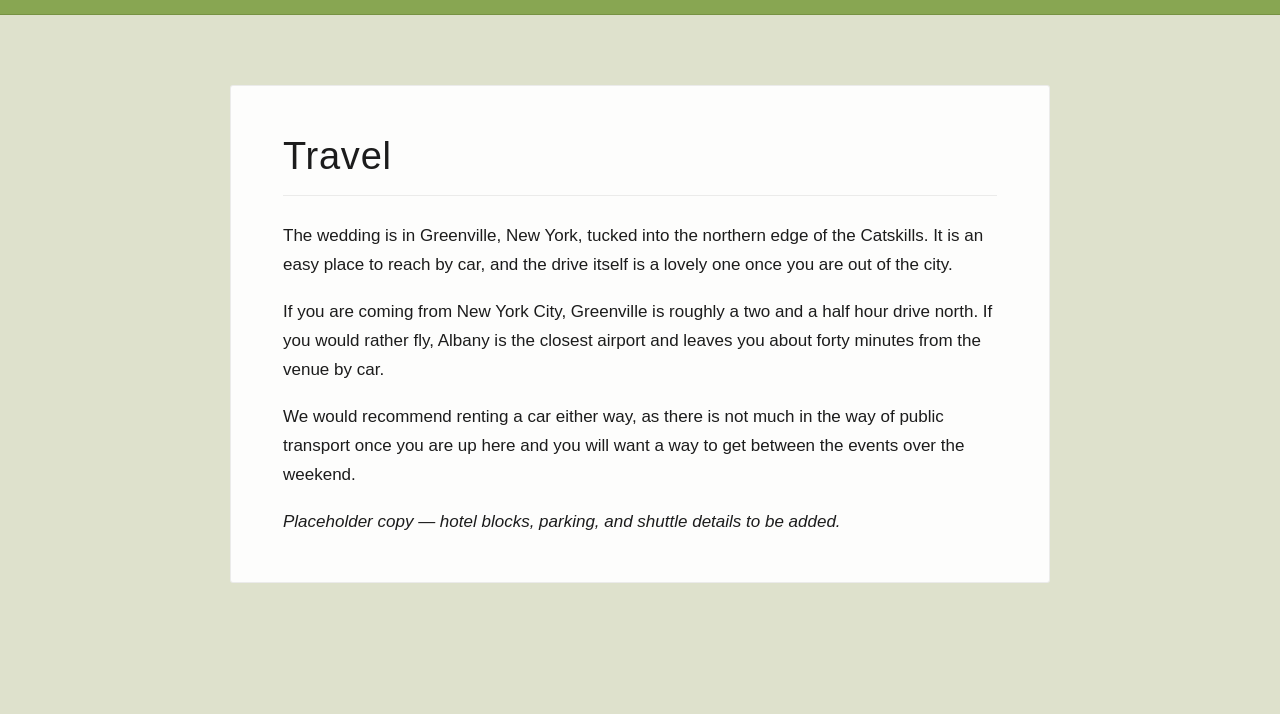
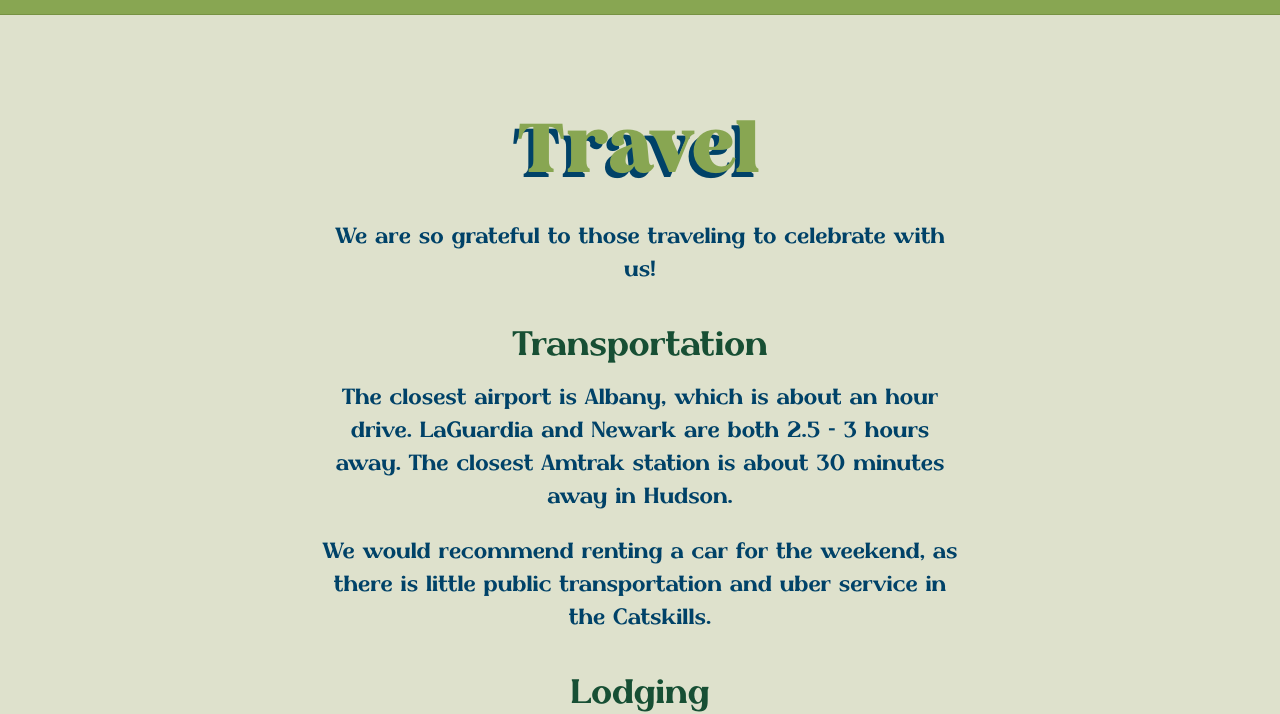
Before and after one commit to willkutler/willkutler.github.io, a website: page travel.html in a window 1280 px wide. Shown: the part 94-808 px from the top of the page. Drawn offline with Linux system fonts and the light colour scheme.

Commit message:
travel reformat

```diff
--- a/sass/partials/_layout.scss
+++ b/sass/partials/_layout.scss
@@ -164,3 +164,39 @@ Placeholder pages
 .placeholder-note {
   color: $txt-muted;
 }
+
+/* ==========================================================================
+Info pages (travel)
+========================================================================== */
+
+.info-page {
+  text-align: center;
+  padding: 20px 0;
+}
+
+.info-page-title {
+  font-size: $font-size-info-title;
+  margin-bottom: 36px;
+}
+
+.info-heading,
+.info-text {
+  font-family: $info-font;
+  font-weight: $normal;
+  text-align: center;
+}
+
+.info-heading {
+  margin: 40px 0 14px;
+  font-size: $font-size-info-heading;
+  line-height: 1.2;
+  color: $info-heading-color;
+}
+
+.info-text {
+  margin: 0 auto 22px;
+  max-width: 640px;
+  font-size: $font-size-info-text;
+  line-height: 1.5;
+  color: $home-text;
+}
--- a/sass/partials/_queries.scss
+++ b/sass/partials/_queries.scss
@@ -100,6 +100,18 @@ plain CSS, so this works exactly the same on GitHub Pages as anywhere else.
     font-size: $responsive-venue;
   }
 
+  .info-page-title {
+    font-size: $responsive-info-title;
+  }
+
+  .info-heading {
+    font-size: $responsive-info-heading;
+  }
+
+  .info-text {
+    font-size: $responsive-info-text;
+  }
+
   .page-section {
     padding: 40px 0 60px;
   }
@@ -110,6 +122,10 @@ plain CSS, so this works exactly the same on GitHub Pages as anywhere else.
     font-size: 40px;
   }
 
+  .info-page-title {
+    font-size: 30px;
+  }
+
   .home-date {
     font-size: 20px;
   }
--- a/sass/partials/_variables.scss
+++ b/sass/partials/_variables.scss
@@ -21,6 +21,8 @@ $panel-border: rgba(0, 0, 0, 0.07);
 $home-text: #004268; // date / venue lines under the home title
 
 $title-color: #88a652; // home title face
+
+$info-heading-color: #174f34;
 
 $accent: #6a8f7b; // sage green, used for links/hover
 $accent-dark: #4f6e5d;
@@ -48,6 +50,9 @@ $bold: 700;
 $font-size-display: 92px; // "Maya and Will" on the home page
 $font-size-date: $font-size-display * 0.5; // 50% of the title
 $font-size-venue: $font-size-display * 0.3; // 30% of the title
+$font-size-info-title: $font-size-display * 0.75;
+$font-size-info-heading: 34px;
+$font-size-info-text: 22px;
 $font-size-h1: 38px;
 $font-size-h2: 26px;
 $font-size-h3: 19px;
@@ -59,6 +64,9 @@ $nav-font-size: 14px;
 $responsive-display: 52px;
 $responsive-date: $responsive-display * 0.5;
 $responsive-venue: $responsive-display * 0.3;
+$responsive-info-title: $responsive-display * 0.75;
+$responsive-info-heading: 26px;
+$responsive-info-text: 18px;
 $responsive-h1: 30px;
 $responsive-h2: 22px;
 
--- a/travel.html
+++ b/travel.html
@@ -41,23 +41,20 @@
 <main class="site-main">
     <section class="page-section">
         <div class="container">
-            <div class="panel">
-                <h1 class="panel-title">Travel</h1>
+            <div class="info-page">
+                <h1 class="display-title info-page-title">Travel</h1>
 
-                <p>The wedding is in Greenville, New York, tucked into the northern edge of the
-                    Catskills. It is an easy place to reach by car, and the drive itself is a
-                    lovely one once you are out of the city.</p>
+                <p class="info-text">We are so grateful to those traveling to celebrate with us!</p>
 
-                <p>If you are coming from New York City, Greenville is roughly a two and a half
-                    hour drive north. If you would rather fly, Albany is the closest airport and
-                    leaves you about forty minutes from the venue by car.</p>
+                <h2 class="info-heading">Transportation</h2>
 
-                <p>We would recommend renting a car either way, as there is not much in the way of
-                    public transport once you are up here and you will want a way to get between
-                    the events over the weekend.</p>
+                <p class="info-text">The closest airport is Albany, which is about an hour drive. LaGuardia and Newark are both 2.5 - 3 hours away. The closest Amtrak station is about 30 minutes away in Hudson.</p>
 
-                <p><em>Placeholder copy &mdash; hotel blocks, parking, and shuttle details to be
-                    added.</em></p>
+                <p class="info-text">We would recommend renting a car for the weekend, as there is little public transportation and uber service in the Catskills.</p>
+
+                <h2 class="info-heading">Lodging</h2>
+
+                <p class="info-text">We will share information on hotels and booking closer to the date. There will be shuttle service provided to the venue.</p>
             </div>
         </div>
     </section>
```
Also changed, not shown: src/pages/travel.html (+10 -13 lines), css/styles.min.css.
